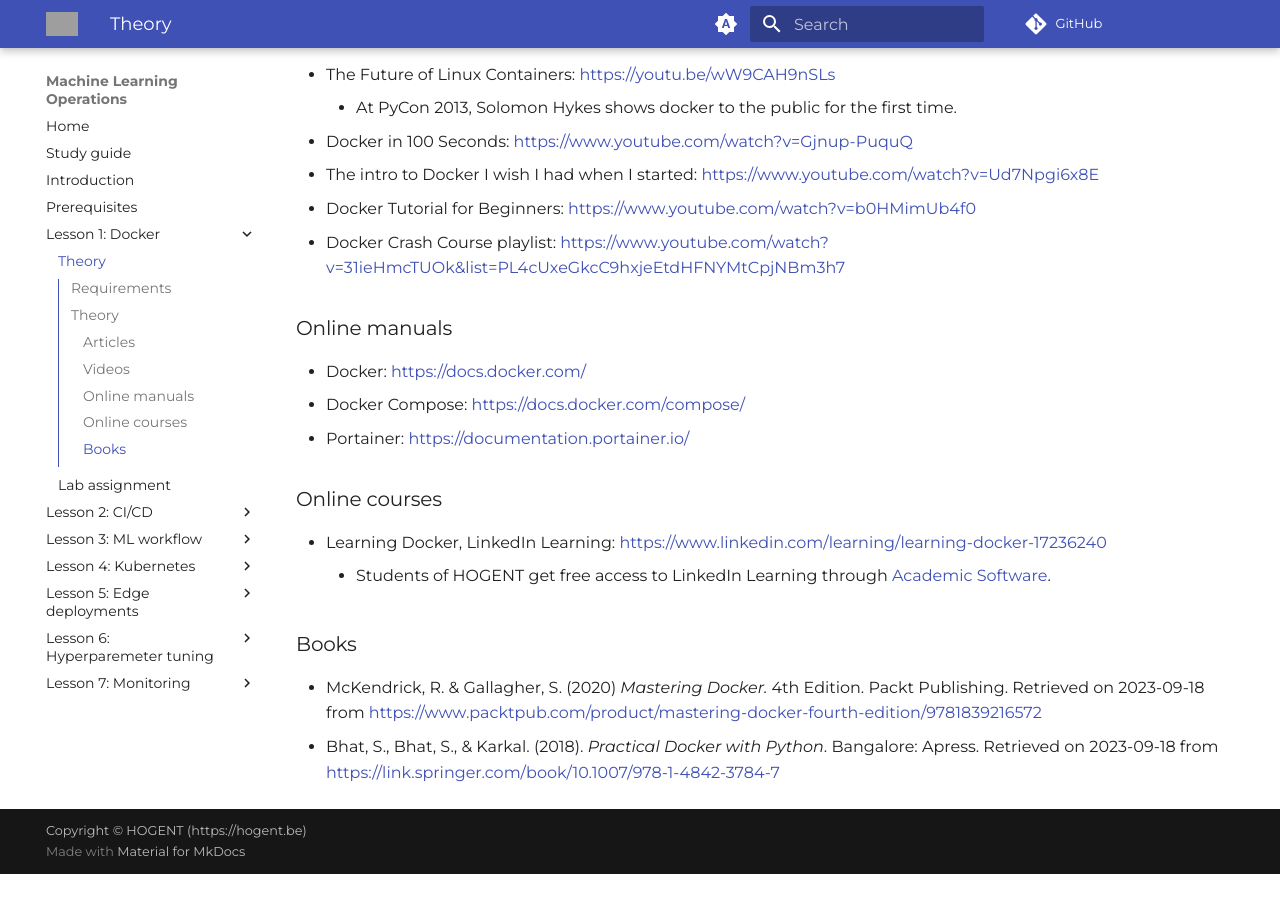
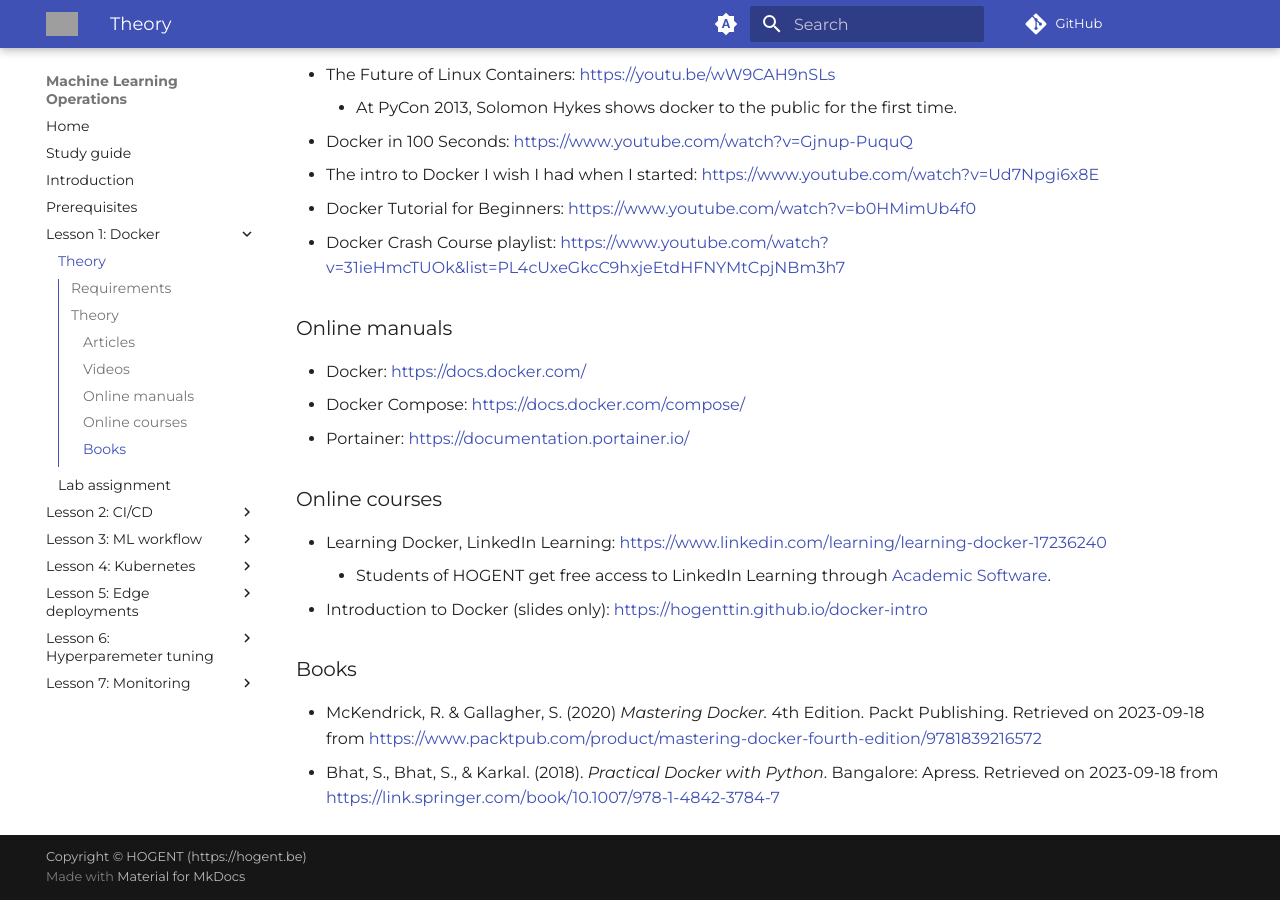
Before and after one commit to HOGENT-MLOps/mlops-slides, an MkDocs documentation site: the page built from docs/01-docker.md, in a window 1280 px wide and 900 px high, scrolled down 2145 px. Built offline with MkDocs 1.6.1 and Material for MkDocs 9.7.7, drawn with Linux system fonts in a browser that asks for light colours; comment, search, counter and statistics services are not loaded; before the commit the page ends 3019 px from its top, so only the background shows below that; grey boxes are pictures that could not be loaded.

Commit message:
Added docker intro slides

```diff
--- a/docs/01-docker.md
+++ b/docs/01-docker.md
@@ -62,6 +62,7 @@
 
 -   Learning Docker, LinkedIn Learning: https://www.linkedin.com/learning/learning-docker-17236240
     - Students of HOGENT get free access to LinkedIn Learning through [Academic Software](https://academicsoftware.eu/login).
+-   Introduction to Docker (slides only): https://hogenttin.github.io/docker-intro
 
 ### Books
 
```
